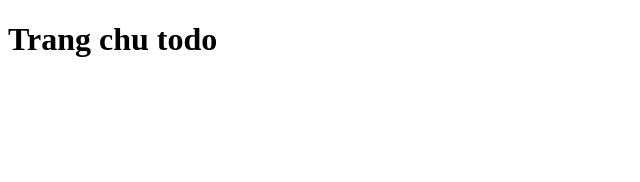
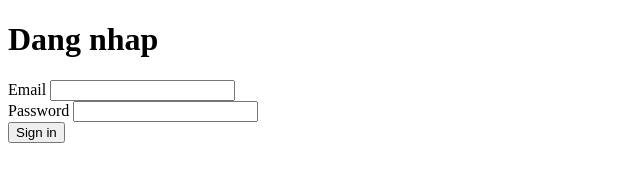
Before and after one commit to ntbphuong/TESTING-STUDYING, a website: page index.html in a window 1280 px wide. Shown: the whole page, without its empty margins (0-640 px from the left). Drawn offline with Linux system fonts and the light colour scheme.

Commit message:
update tinh nang

```diff
--- a/index.html
+++ b/index.html
@@ -4,8 +4,18 @@
     <meta charset="UTF-8">
     <meta name="viewport" content="width=device-width, initial-scale=1.0">
     <title>TODO-WEB</title>
+    <link type=""test/css" href=""styles/main.css" rel="stylessheet" />
 </head>
 <body>
-    <h1>Trang chu todo</h1>
+    <h1>Dang nhap</h1>
+    <form>
+        <label>Email</label>
+        <input type="email" id="email-input"/>
+        <br />
+        <label>Password</label>
+        <input type="password" id="password-input"/>
+        <br />
+        <button type="submit" id="login-button" > Sign in</button>
+     </form>
 </body>
 </html>
```
Also changed, not shown: Src/loginStore.js (added, +14 -0 lines), package.json (added, +33 -0 lines), 2 other files.
